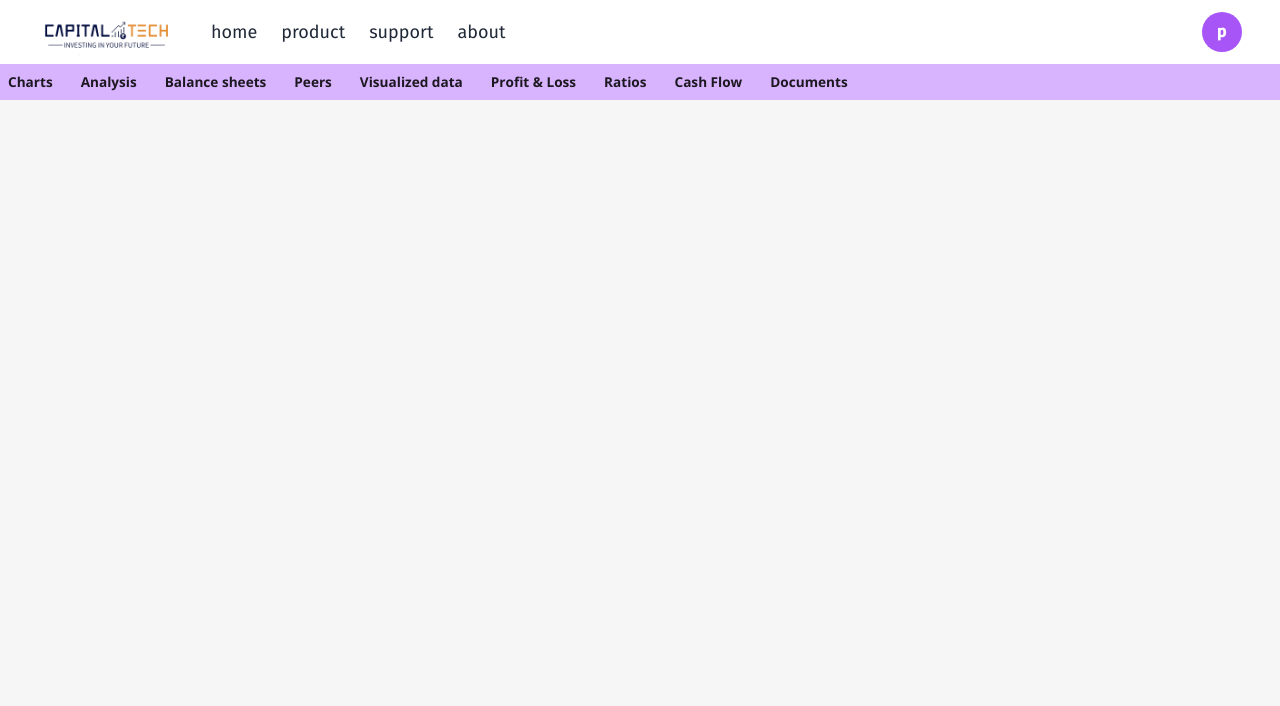
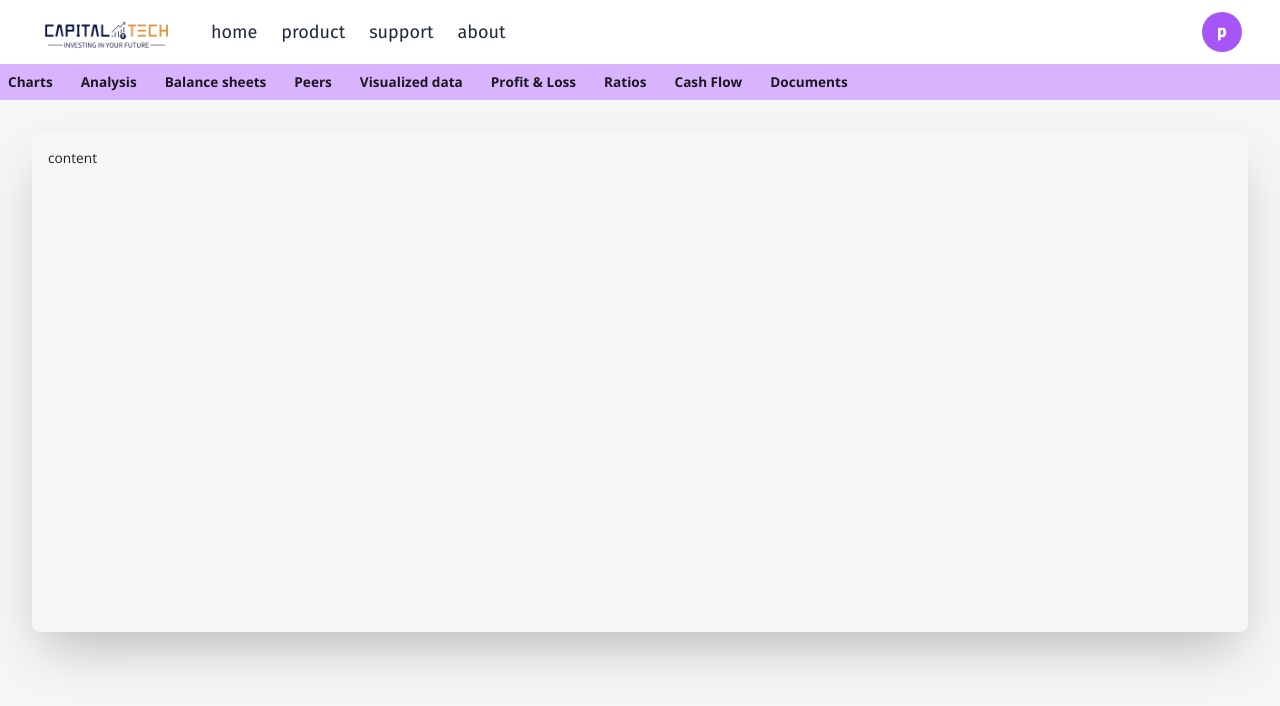
Before and after one commit to omkar273/capitial-tech-fintech-festival-2k24, a React (Vite) app: page /company/1 in a window 1280 px wide. Shown: the top 706 px of the page. Built offline with nearby package versions, Linux system fonts and the light colour scheme; no server answers; a web font is replaced by a local one.

Commit message:
added card effect

```diff
--- a/src/features/company_analysis/pages/company_details_page.jsx
+++ b/src/features/company_analysis/pages/company_details_page.jsx
@@ -25,8 +25,10 @@ const CompanyDetailsPage = () => {
     return (
         <div className='pg'>
             <CompanyDetailsPageNavbar />
-            <div>
-
+            <div className='p-8'>
+                <div className='card min-h-[500px]'>
+                    content
+                </div>
             </div>
         </div>
     );
--- a/src/index.css
+++ b/src/index.css
@@ -18,4 +18,8 @@
   .tap {
     @apply transition-transform transform active:scale-[1.02] hover:scale-100 cursor-pointer;
   }
+
+  .card {
+    @apply rounded-lg shadow-2xl p-4;
+  }
 }
```
